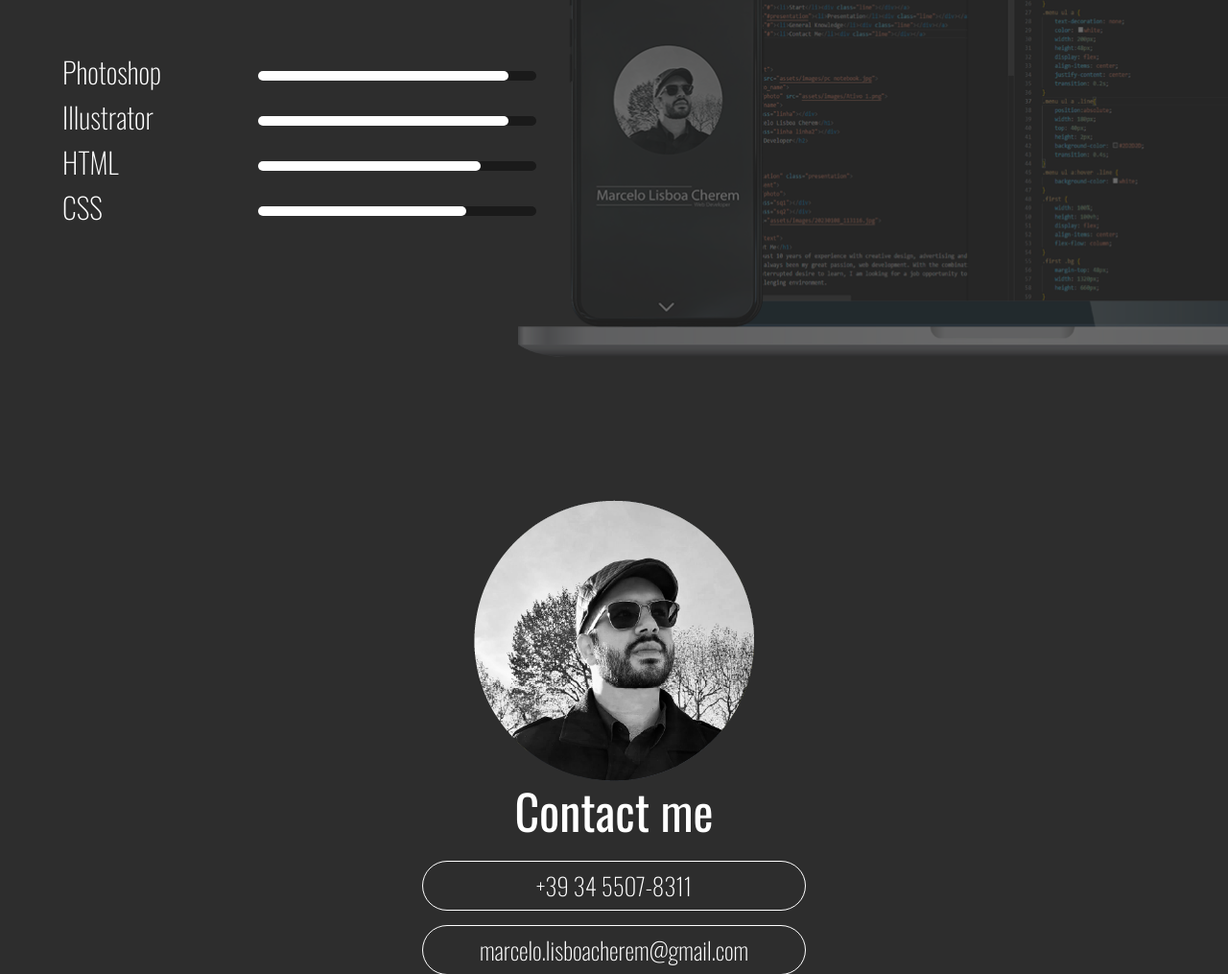
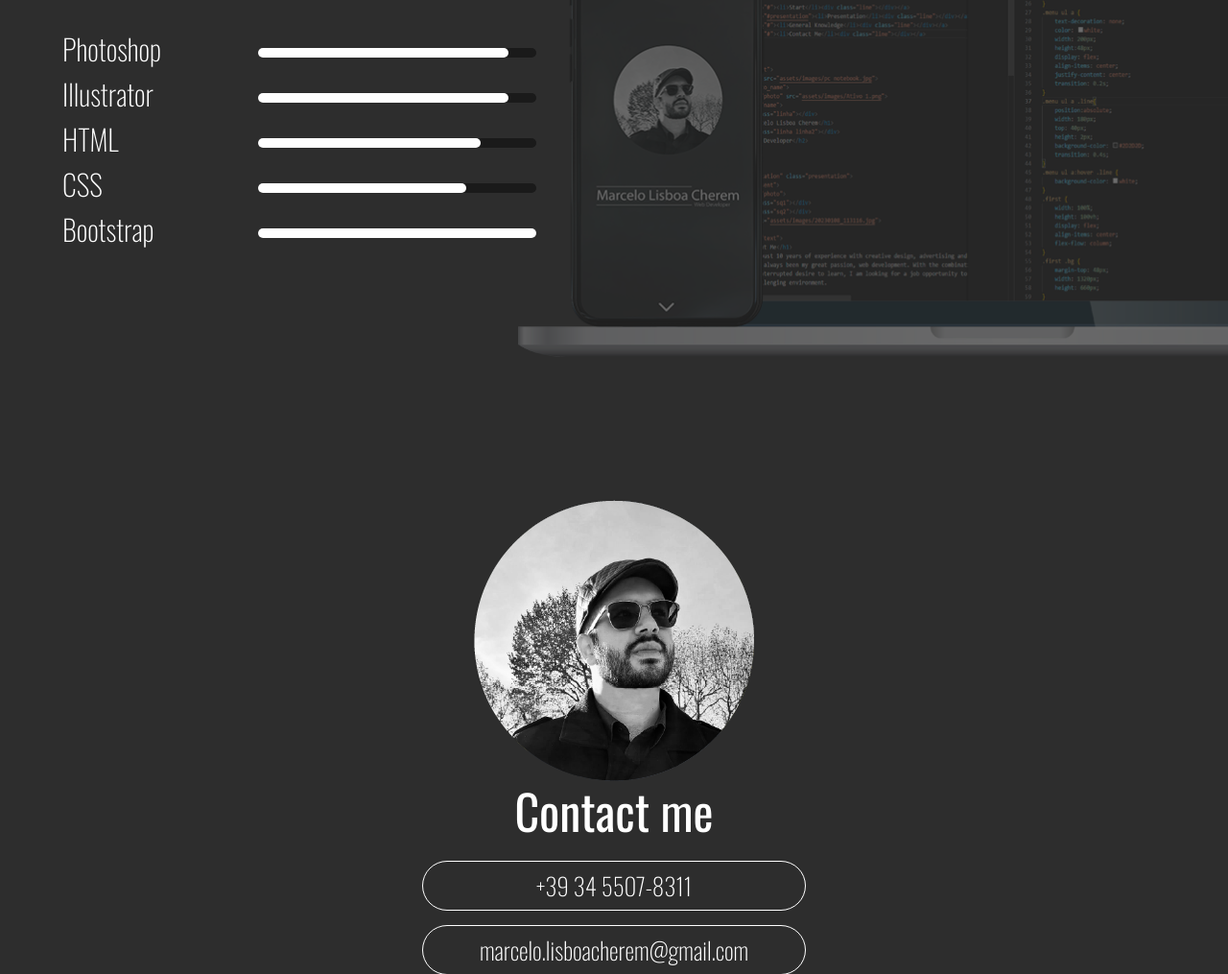
Before and after one commit to marcelocherem/adl, a plain HTML site: page index.html in a window 1280 px wide. Shown: the part 2028-3043 px from the top of the page at 96% size. Drawn offline with nearby package versions, Linux system fonts and the light colour scheme.

Commit message:
Update index.html

```diff
--- a/index.html
+++ b/index.html
@@ -122,6 +122,14 @@
                         </div>
                     </td>
                 </tr>
+                <tr>
+                    <td>Bootstrap</td>
+                    <td>
+                        <div class="level">
+                            <div class="level_up level_bs"></div>
+                        </div>
+                    </td>
+                </tr>
             </table>
             </div>
         </div>
```
